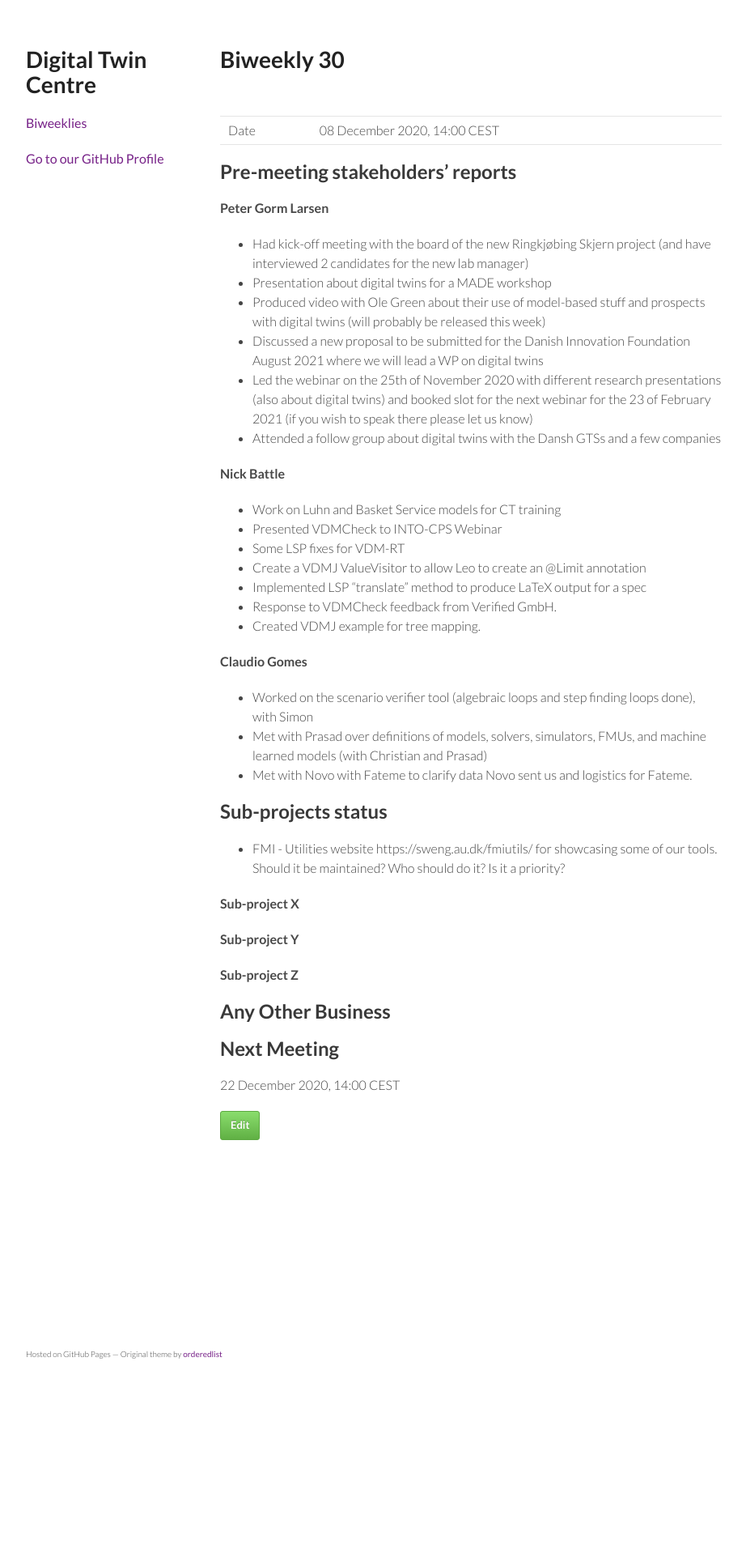
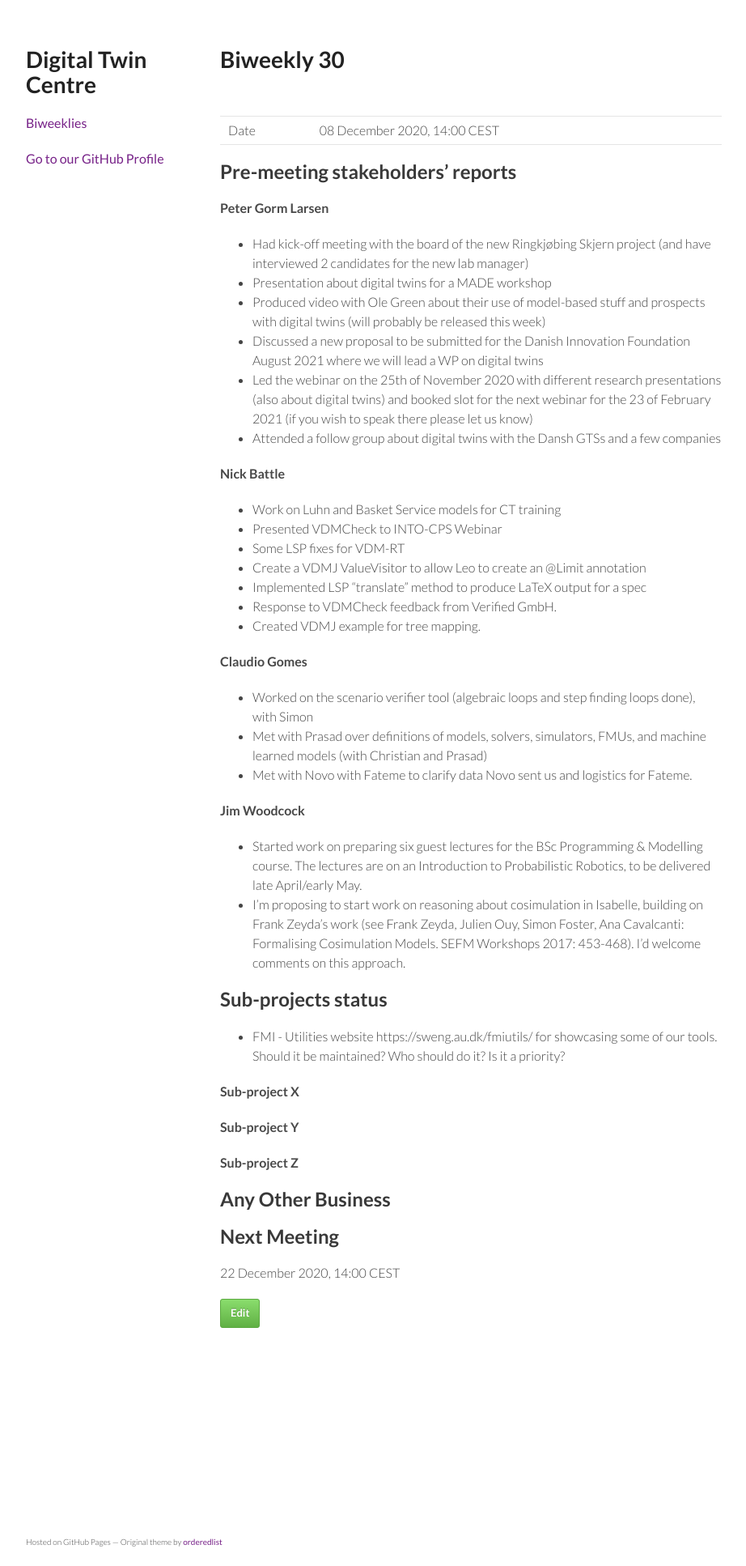
Before and after one commit to digitaltwincentre/digitaltwincentre.github.io, a Jekyll site: the page built from _biweeklies/Biweekly-30.md, in a window 1280 px wide. Shown: the whole page at 81% size, without its empty margins (178-1100 px from the left). Built offline with Jekyll 4.4.1, drawn with Linux system fonts in a browser that asks for light colours; nearby versions of some CDN libraries; before the commit the page ends 1702 px from its top, so only the background shows below that.

Commit message:
Update Biweekly-30.md

```diff
--- a/_biweeklies/Biweekly-30.md
+++ b/_biweeklies/Biweekly-30.md
@@ -42,6 +42,10 @@ date: 08 December 2020, 1400 CEST
 * Met with Prasad over definitions of models, solvers, simulators, FMUs, and machine learned models (with Christian and Prasad)
 * Met with Novo with Fateme to clarify data Novo sent us and logistics for Fateme.
 
+#### Jim Woodcock
+* Started work on preparing six guest lectures for the BSc Programming & Modelling course. The lectures are on an Introduction to Probabilistic Robotics, to be delivered late April/early May.
+* I'm proposing to start work on reasoning about cosimulation in Isabelle, building on Frank Zeyda's work (see Frank Zeyda, Julien Ouy, Simon Foster, Ana Cavalcanti: Formalising Cosimulation Models. SEFM Workshops 2017: 453-468). I'd welcome comments on this approach.
+
 ## Sub-projects status
 
 * FMI - Utilities website https://sweng.au.dk/fmiutils/ for showcasing some of our tools. Should it be maintained? Who should do it? Is it a priority?
```
